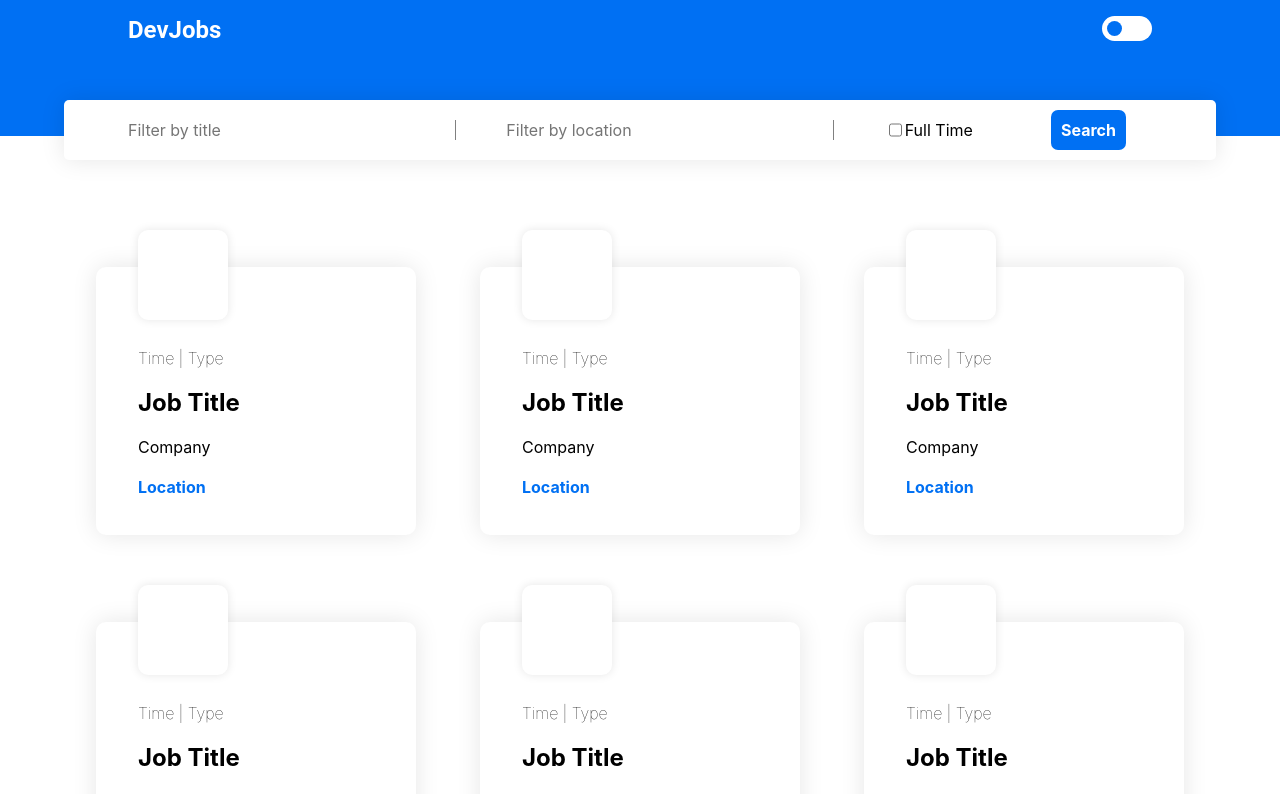
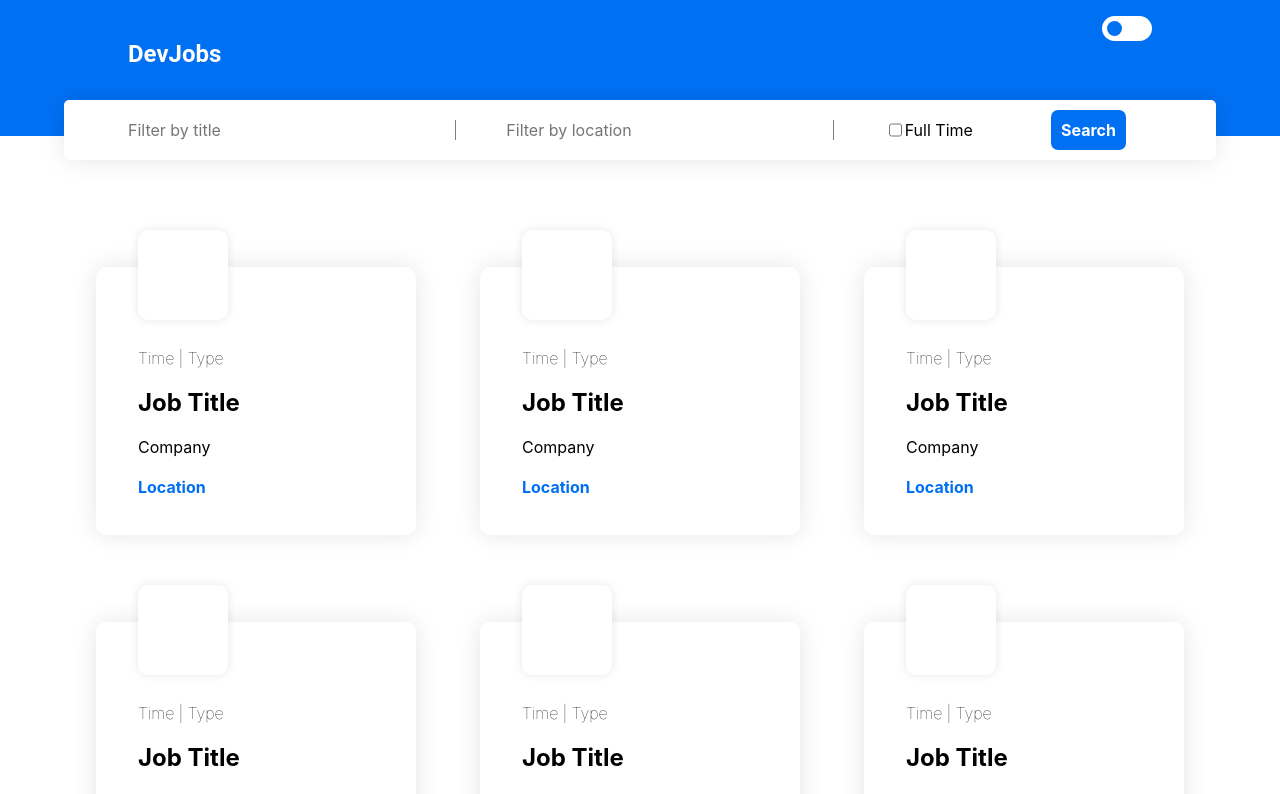
Before and after one commit to h4k5r/DevJobs-FrontEnd, a Next.js app: page / in a window 1280 px wide. Shown: the top 794 px of the page. Built offline with nearby package versions, Linux system fonts and the light colour scheme.

Commit message:
Search click bug fix try 1

```diff
--- a/components/NavBar/NavBar.module.css
+++ b/components/NavBar/NavBar.module.css
@@ -18,16 +18,26 @@
     z-index: -1;
 }
 .nav__content__container {
-    composes: nav__background;
+    display: flex;
+    justify-content: space-between;
+    color: white;
+    min-height: 100px;
+    width: 100%;
+    padding: 2vh 10vw;
+    position: absolute;
+    top: 0;
+    left: 0;
+    height: fit-content !important;
     background-color: unset;
+    text-justify: auto;
+    font: bold 1.5rem 'Roboto', sans-serif;
     z-index: unset;
 }
 .nav__background > p {
     all: unset;
     z-index: 1;
     height: fit-content;
-    text-justify: auto;
-    font: bold 1.5rem 'Roboto', sans-serif;
+
     color: #fff;
 }
 .nav__switch__container {
```
